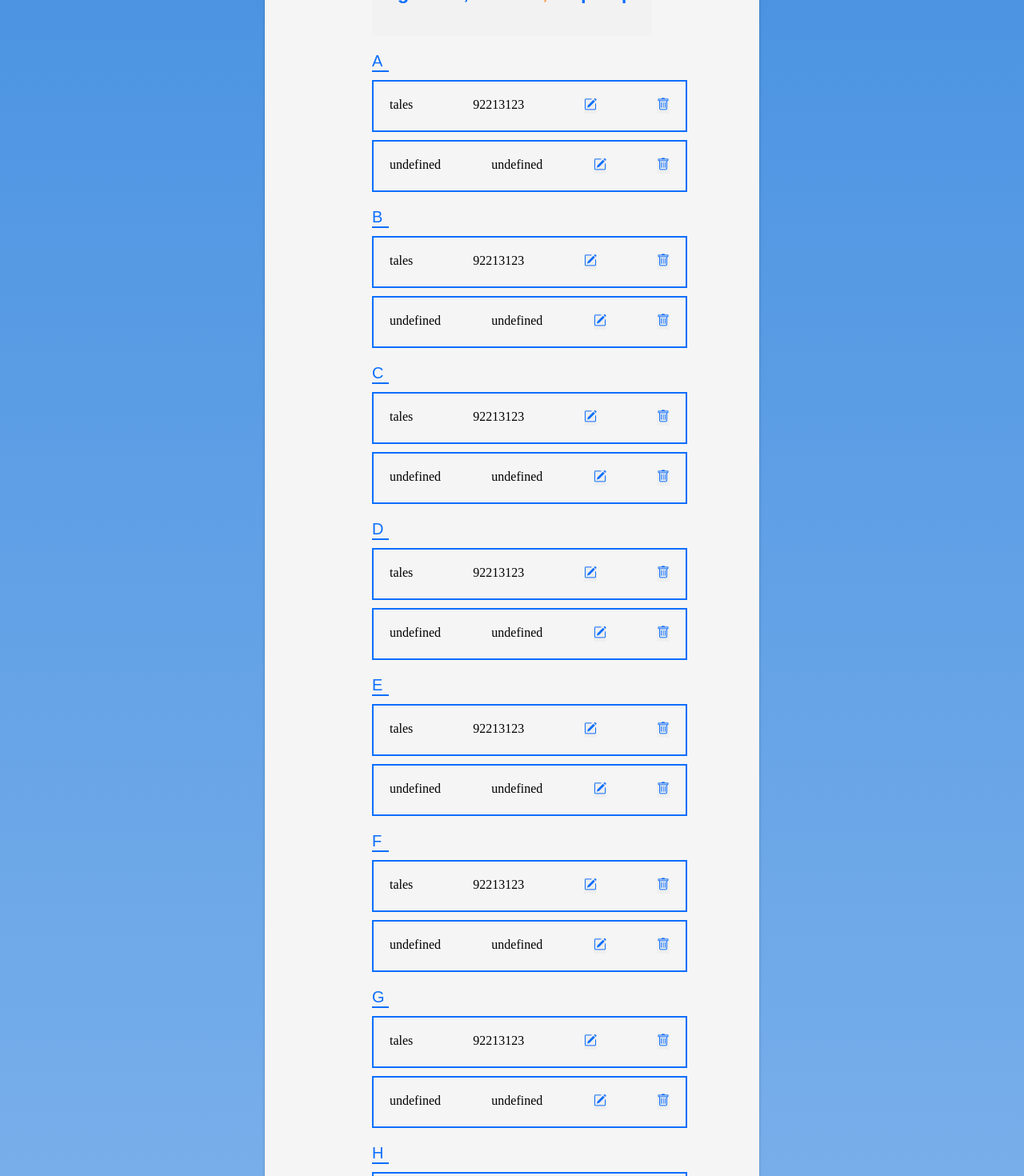
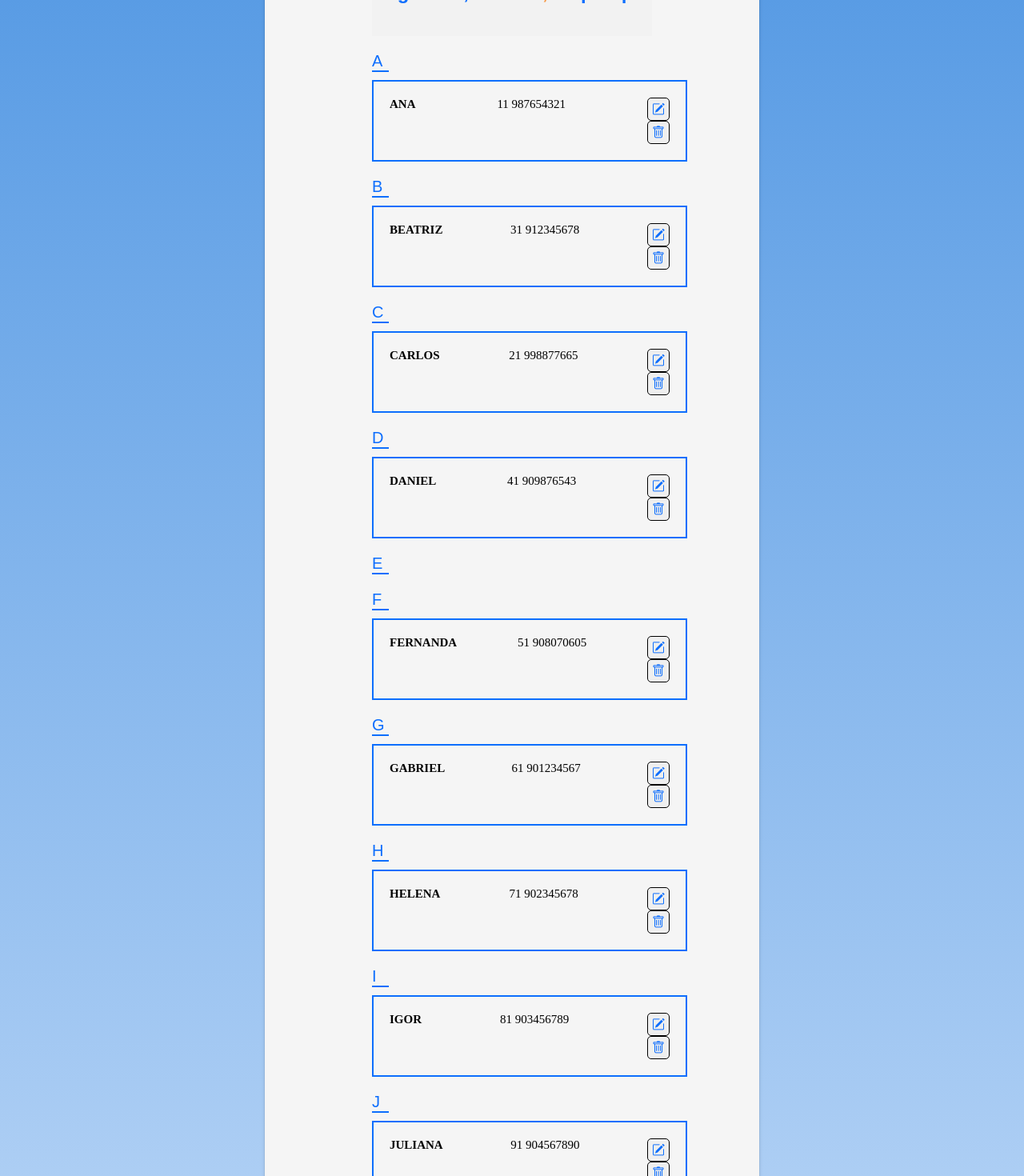
Before and after one commit to TalesPalma/number-organizer, an Angular app: page / in a window 1280 px wide. Shown: the part 500-1970 px from the top of the page at 80% size. Built offline with nearby package versions, Linux system fonts and the light colour scheme; a web font is replaced by a local one.

Commit message:
dates and filter add

```diff
--- a/src/app/component/contact/contact.component.css
+++ b/src/app/component/contact/contact.component.css
@@ -9,5 +9,32 @@
 .contact ul {
   display: flex;
   justify-content: space-between;
+  padding: 0;
+  flex-wrap: warp;
   list-style: none;
 }
+
+.contact button {
+  border: 1px solid black;
+  padding: 5px;
+  border-radius: 5px;
+  align-content: center;
+  justify-content: center;
+  display: flex;
+  flex-direction: column;
+}
+
+.contact .name {
+  font-weight: bold;
+  font-size: 15px;
+  text-align: center;
+  margin-bottom: 10px;
+  text-transform: uppercase;
+}
+
+.contact .number {
+  font-size: 15px;
+  text-align: center;
+  margin-bottom: 10px;
+  font-style: inherit;
+}
--- a/src/app/component/contact/contact.component.html
+++ b/src/app/component/contact/contact.component.html
@@ -1,13 +1,11 @@
 <section class="contact">
   <ul>
-    <li>{{name}}</li>
-    <li>{{number}}</li>
-    <li>
+    <li class="name">{{name}}</li>
+    <li class="number">{{number}}</li>
+    <li class="button">
       <button>
         <img src="/assets/pencil-square.png" alt="">
       </button>
-    </li>
-    <li>
       <button>
         <img src="/assets/trash.png" alt="">
       </button>
--- a/src/app/component/container/container.component.html
+++ b/src/app/component/container/container.component.html
@@ -4,9 +4,10 @@
 
   @for (letter of alfabet; track letter) {
   <app-separator>{{letter.toUpperCase()}}</app-separator>
-  <app-contact name="tales" number="92213123"></app-contact>
-  <app-contact></app-contact>
+
+  @for (contact of filterContactsWithLetter(letter) ; track contact.id){
+  <app-contact [name]="contact.name" [number]="contact.Telefone"></app-contact>
+  }
 
   }
-
 </section>
--- a/src/app/component/container/container.component.ts
+++ b/src/app/component/container/container.component.ts
@@ -2,6 +2,15 @@ import { Component } from '@angular/core';
 import { HeaderComponent } from '../header/header.component';
 import { SeparatorComponent } from '../separator/separator.component';
 import { ContactComponent } from '../contact/contact.component';
+
+
+interface Contact {
+  id: number,
+  name: string,
+  Telefone: string
+}
+
+import data from '../data.json'
 
 @Component({
   selector: 'app-container',
@@ -13,7 +22,12 @@ import { ContactComponent } from '../contact/contact.component';
 export class ContainerComponent {
 
   alfabet: string = 'abcdefghijklmnopqrstuvwxyz';
+  contacts: Contact[] = data;
 
+
+  filterContactsWithLetter(letter: string): Contact[] {
+    return this.contacts.filter(item => item.name.toLowerCase().startsWith(letter));
+  }
 
 
 
--- /dev/null
+++ b/src/app/component/data.json
@@ -0,0 +1,57 @@
+[
+  {
+    "id": 1,
+    "name": "Tales",
+    "Telefone": "35 992217899"
+  },
+  {
+    "id": 2,
+    "name": "Ana",
+    "Telefone": "11 987654321"
+  },
+  {
+    "id": 3,
+    "name": "Carlos",
+    "Telefone": "21 998877665"
+  },
+  {
+    "id": 4,
+    "name": "Beatriz",
+    "Telefone": "31 912345678"
+  },
+  {
+    "id": 5,
+    "name": "Daniel",
+    "Telefone": "41 909876543"
+  },
+  {
+    "id": 6,
+    "name": "Fernanda",
+    "Telefone": "51 908070605"
+  },
+  {
+    "id": 7,
+    "name": "Gabriel",
+    "Telefone": "61 901234567"
+  },
+  {
+    "id": 8,
+    "name": "Helena",
+    "Telefone": "71 902345678"
+  },
+  {
+    "id": 9,
+    "name": "Igor",
+    "Telefone": "81 903456789"
+  },
+  {
+    "id": 10,
+    "name": "Juliana",
+    "Telefone": "91 904567890"
+  },
+  {
+    "id": 11,
+    "name": "Talison",
+    "Telefone": "91 904567890"
+  }
+]
--- a/tsconfig.json
+++ b/tsconfig.json
@@ -2,6 +2,7 @@
 {
   "compileOnSave": false,
   "compilerOptions": {
+    "resolveJsonModule": true,
     "outDir": "./dist/out-tsc",
     "forceConsistentCasingInFileNames": true,
     "strict": true,
```
